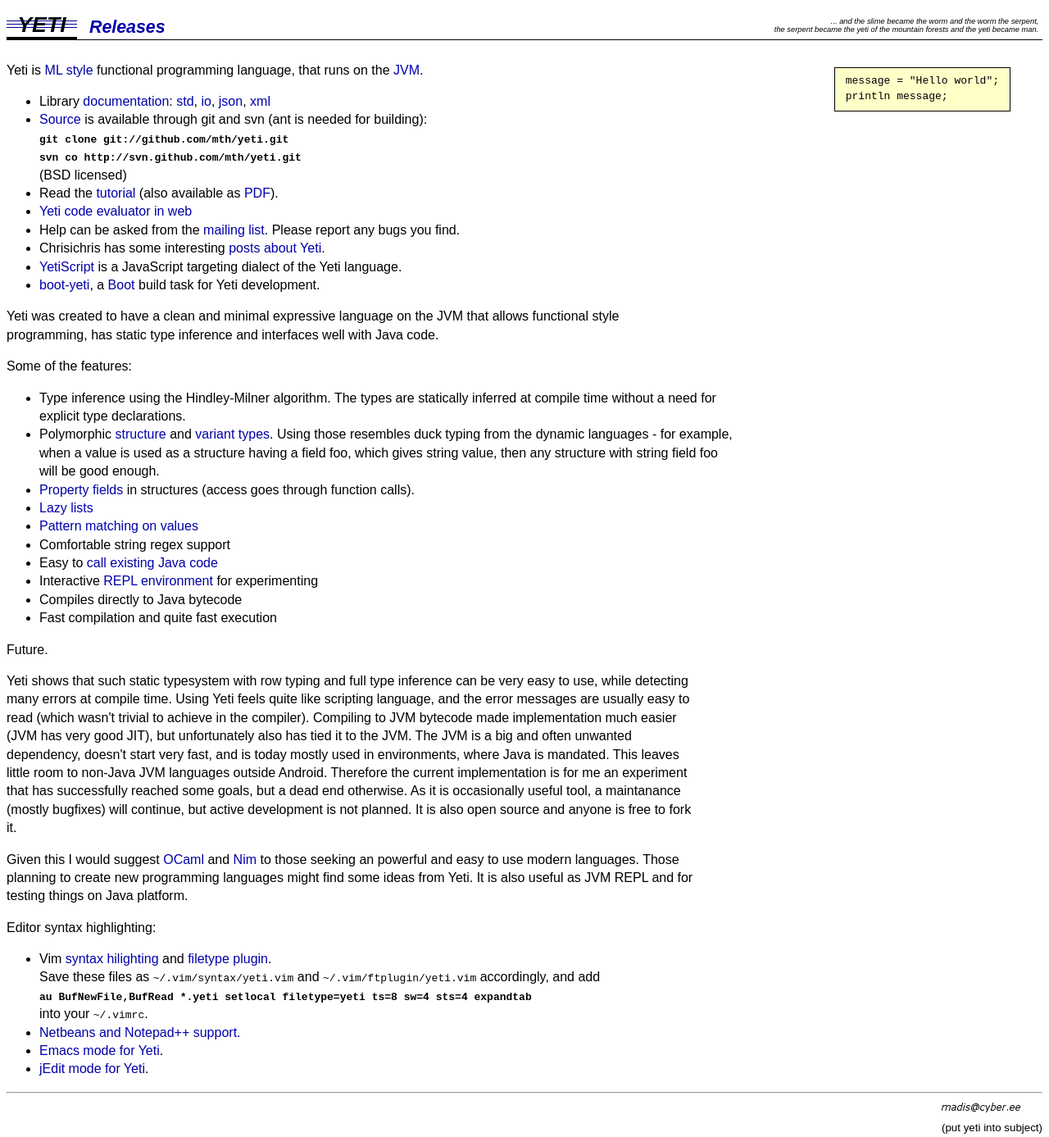
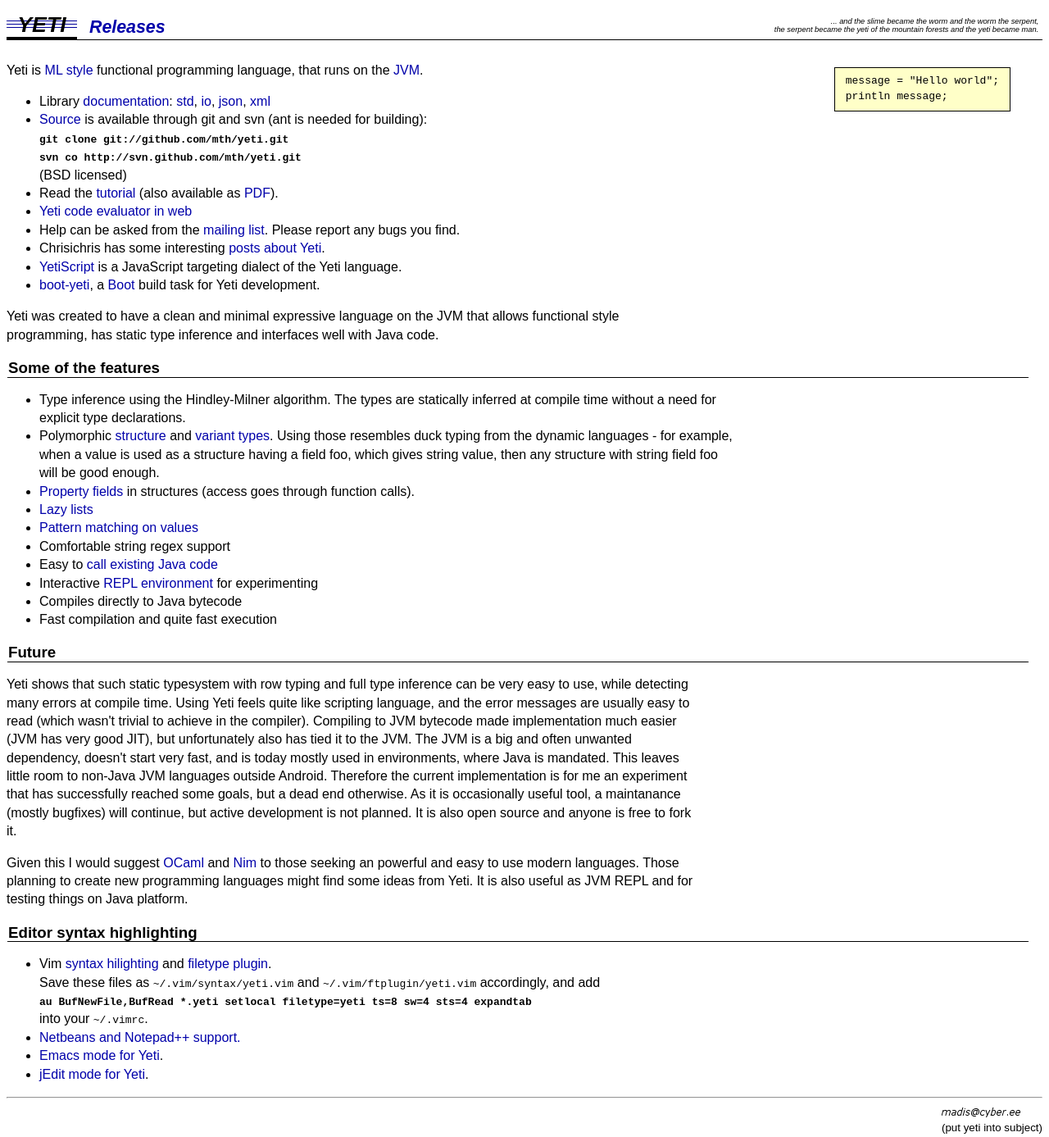
Before and after one commit to mth/mth.github.com, a Jekyll site: the page built from newyeti/index.html, in a window 1280 px wide. Shown: the whole page at 82% size. Built offline with Jekyll 4.4.1, drawn with Linux system fonts in a browser that asks for light colours; Markdown is read by kramdown in place of the engine named in the settings.

Commit message:
headings

```diff
--- a/newyeti/index.html
+++ b/newyeti/index.html
@@ -30,7 +30,7 @@
 <li><a href="https://github.com/alandipert/boot-yeti">boot-yeti</a>, a <a href="http://boot-clj.com/">Boot</a> build task for Yeti development.
 </ul>
 <p>Yeti was created to have a clean and minimal expressive language on the JVM that allows functional style programming, has static type inference and interfaces well with Java code.
-<p>Some of the features:
+<h3>Some of the features</h3>
 <ul>
 <li>Type inference using the Hindley-Milner algorithm. The types are
 statically inferred at compile time without a need for explicit type
@@ -49,7 +49,7 @@
 <li>Compiles directly to Java bytecode
 <li>Fast compilation and quite fast execution
 </ul>
-Future.
+<h3>Future</h3>
 <p>
 Yeti shows that such static typesystem with row typing and full type inference
 can be very easy to use, while detecting many errors at compile time. Using
@@ -72,7 +72,7 @@
 Yeti. It is also useful as JVM REPL and for testing things on Java platform.
 
 </p>
-Editor syntax highlighting:
+<h3>Editor syntax highlighting</h3>
 <ul>
 <li>Vim <a href="https://github.com/mth/yeti/raw/master/util/syntax/yeti.vim">syntax hilighting</a> and <a href="https://github.com/mth/yeti/raw/master/util/ftplugin/yeti.vim">filetype plugin</a>.<br>
 Save these files as <tt>~/.vim/syntax/yeti.vim</tt> and
@@ -84,5 +84,5 @@
 <li><a href="https://github.com/mth/yeti/raw/master/util/jedit/yeti.xml">jEdit mode for Yeti</a>.
 </ul>
 <hr>
-<div style="float: right"><img src="../any.gif" alt=":)">
+<div style="float: right; line-height: 1"><img src="../any.gif" alt=":)">
 <br><small>(put yeti into subject)</small></div>
--- a/newyeti/style.css
+++ b/newyeti/style.css
@@ -33,3 +33,8 @@
         margin: 1ex 3em;
         padding: 0.6em 1em; overflow: auto}
 pre.hello {float: right}
+h3, h4, h5 { padding: 1px;
+	margin: 1em 0.9em 0.8em 1px;
+	border-width: 0px 0px 1px;
+	border-style: solid;
+	line-height: 1}
```
Also changed, not shown: newyeti/releases.html (+4 -5 lines).
